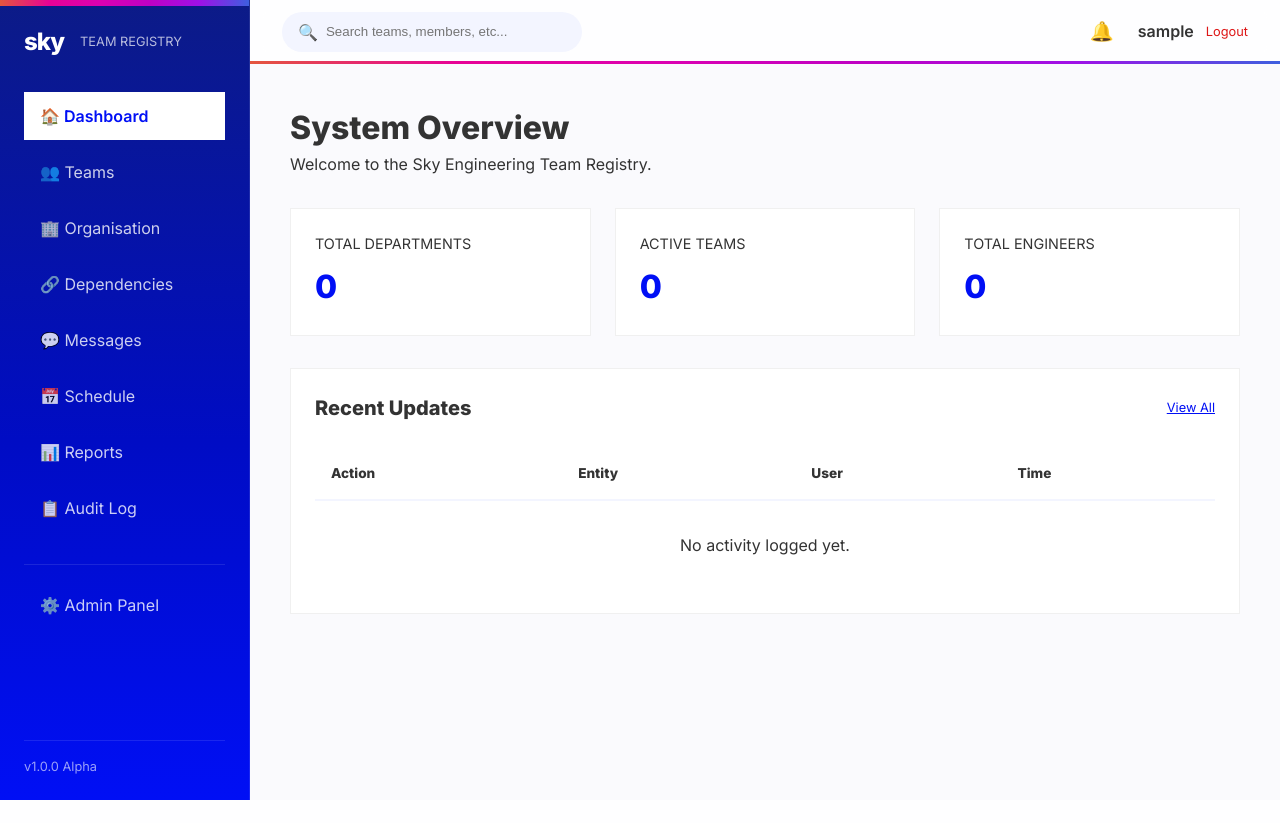
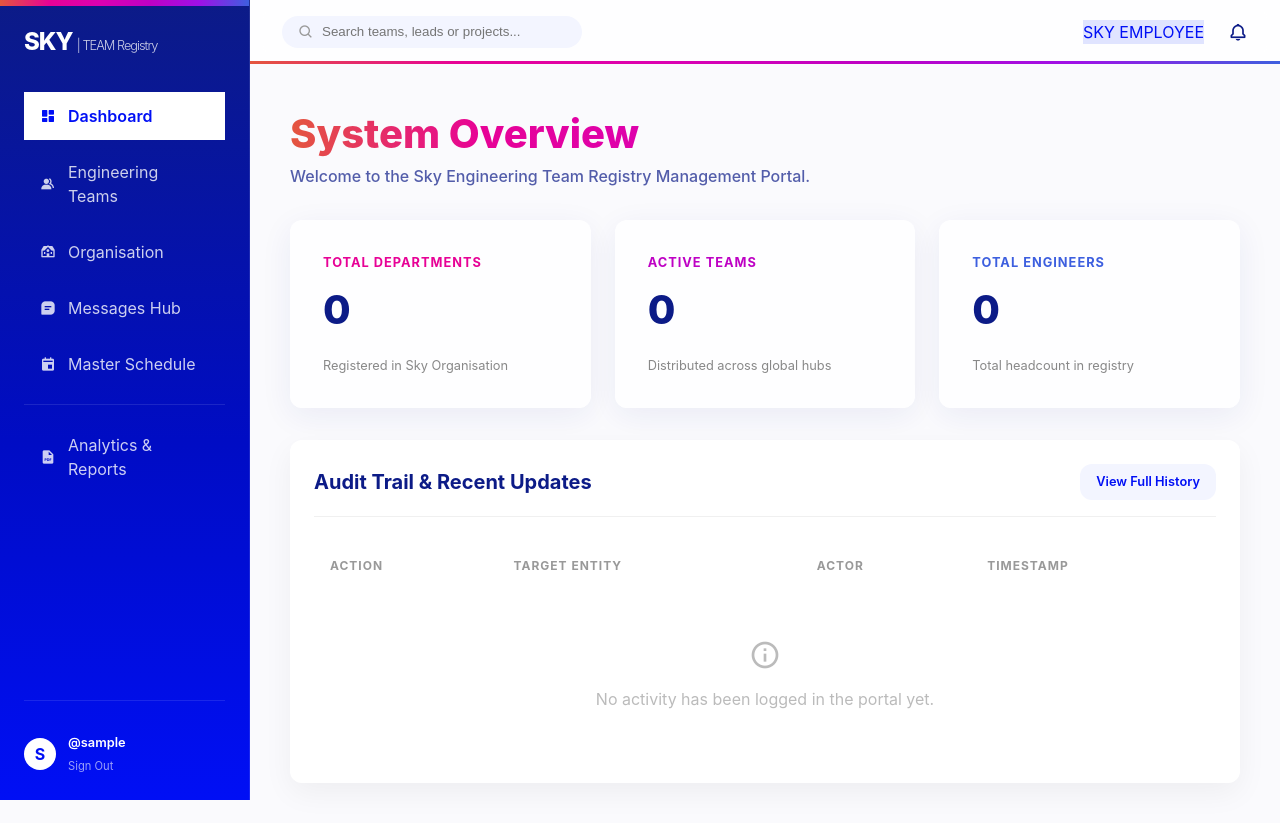
Before and after one commit to HussainBhatoo/Sky-Project, a Django app: page /dashboard/ in a window 1280 px wide. Before the commit the page ends 800 px from the top, so only its background shows below. Run offline with Django 5.2, Linux system fonts and the light colour scheme; the visitor is signed in with stand-in values (Sample User, id 1); data that the repository does not hold is empty.

Commit message:
feat: implement high-fidelity foundation, auth, and dashboard

```diff
--- a/accounts/urls.py
+++ b/accounts/urls.py
@@ -1,9 +1,9 @@
 from django.urls import path
-from django.contrib.auth import views as auth_views
-
-app_name = 'accounts'
+from .views import SkyLoginView, SkySignupView, logout_view
 
 urlpatterns = [
-    path('login/', auth_views.LoginView.as_view(template_name='accounts/login.html'), name='login'),
-    path('logout/', auth_views.LogoutView.as_view(), name='logout'),
+    # Auth Routes
+    path('login/', SkyLoginView.as_view(), name='login'),
+    path('signup/', SkySignupView.as_view(), name='signup'),
+    path('logout/', logout_view, name='logout'),
 ]
--- a/messages_app/urls.py
+++ b/messages_app/urls.py
@@ -3,4 +3,6 @@
 
 app_name = 'messages_app'
 
-urlpatterns = [path('inbox/', views.placeholder, name='inbox')]
+urlpatterns = [
+    path('', views.placeholder, name='inbox'),
+]
--- a/messages_app/views.py
+++ b/messages_app/views.py
@@ -1,5 +1,5 @@
 from django.shortcuts import render
-from django.http import HttpResponse
 
 def placeholder(request):
-    return render(request, 'base.html')
+    """Temporary placeholder for student modules"""
+    return render(request, 'placeholder.html', {'app_name': 'Communications Hub'})
--- a/organisation/urls.py
+++ b/organisation/urls.py
@@ -3,4 +3,6 @@
 
 app_name = 'organisation'
 
-urlpatterns = [path('departments/', views.placeholder, name='departments'), path('dependencies/', views.placeholder, name='dependencies')]
+urlpatterns = [
+    path('', views.placeholder, name='org_chart'),
+]
--- a/organisation/views.py
+++ b/organisation/views.py
@@ -1,5 +1,5 @@
 from django.shortcuts import render
-from django.http import HttpResponse
 
 def placeholder(request):
-    return render(request, 'base.html')
+    """Temporary placeholder for student modules"""
+    return render(request, 'placeholder.html', {'app_name': 'Organisation Structure'})
--- a/reports/urls.py
+++ b/reports/urls.py
@@ -3,4 +3,6 @@
 
 app_name = 'reports'
 
-urlpatterns = [path('', views.placeholder, name='reports_dashboard')]
+urlpatterns = [
+    path('', views.placeholder, name='reports_home'),
+]
--- a/reports/views.py
+++ b/reports/views.py
@@ -1,5 +1,5 @@
 from django.shortcuts import render
-from django.http import HttpResponse
 
 def placeholder(request):
-    return render(request, 'base.html')
+    """Temporary placeholder for student modules"""
+    return render(request, 'placeholder.html', {'app_name': 'Performance Reports'})
--- a/schedule/urls.py
+++ b/schedule/urls.py
@@ -3,4 +3,6 @@
 
 app_name = 'schedule'
 
-urlpatterns = [path('', views.placeholder, name='schedule_home')]
+urlpatterns = [
+    path('', views.placeholder, name='calendar'),
+]
--- a/schedule/views.py
+++ b/schedule/views.py
@@ -1,5 +1,5 @@
 from django.shortcuts import render
-from django.http import HttpResponse
 
 def placeholder(request):
-    return render(request, 'base.html')
+    """Temporary placeholder for student modules"""
+    return render(request, 'placeholder.html', {'app_name': 'Project Schedule'})
--- a/sky_registry/urls.py
+++ b/sky_registry/urls.py
@@ -1,5 +1,6 @@
 from django.contrib import admin
 from django.urls import path, include
+from django.views.generic import RedirectView
 
 urlpatterns = [
     path('admin/', admin.site.urls),
@@ -10,5 +11,5 @@
     path('messages/', include('messages_app.urls')),
     path('schedule/', include('schedule.urls')),
     path('reports/', include('reports.urls')),
-    path('', include('accounts.urls')), # Default to accounts (login/home)
+    path('', RedirectView.as_view(url='/dashboard/', permanent=True)), # Redirect root to dashboard
 ]
--- a/static/css/style.css
+++ b/static/css/style.css
@@ -210,20 +210,64 @@
 .card {
     background: white;
     padding: 1.5rem;
-    border-radius: var(--border-radius);
-    box-shadow: var(--shadow-sm);
-    border: 1px solid #f0f0f0;
+    border-radius: var(--radius);
+    box-shadow: 0 4px 6px -1px rgba(0, 0, 0, 0.1), 0 2px 4px -1px rgba(0, 0, 0, 0.06);
+    border: 1px solid rgba(0, 0, 0, 0.05);
     transition: transform 0.2s ease, box-shadow 0.2s ease;
 }
 
+.glass-card {
+    background: rgba(255, 255, 255, 0.7);
+    backdrop-filter: blur(12px);
+    -webkit-backdrop-filter: blur(12px);
+    border: 1px solid rgba(255, 255, 255, 0.3);
+    border-radius: var(--radius);
+    padding: 2rem;
+    box-shadow: 0 8px 32px 0 rgba(31, 38, 135, 0.07);
+}
+
 .card:hover {
-    transform: translateY(-2px);
-    box-shadow: var(--shadow-md);
+    transform: translateY(-4px);
+    box-shadow: 0 10px 15px -3px rgba(0, 0, 0, 0.1), 0 4px 6px -2px rgba(0, 0, 0, 0.05);
+}
+
+.spectrum-text {
+    background: var(--sky-spectrum);
+    background-clip: text;
+    -webkit-background-clip: text;
+    -webkit-text-fill-color: transparent;
+    font-weight: 800;
+}
+
+/* Forms */
+.form-group {
+    margin-bottom: 1.5rem;
+}
+
+.form-group label {
+    display: block;
+    margin-bottom: 0.5rem;
+    font-weight: 600;
+    color: var(--header-blue);
+}
+
+.form-control {
+    width: 100%;
+    padding: 0.75rem 1rem;
+    border-radius: var(--radius);
+    border: 1px solid #ddd;
+    outline: none;
+    transition: border-color 0.2s, box-shadow 0.2s;
+}
+
+.form-control:focus {
+    border-color: var(--spectrum-2);
+    box-shadow: 0 0 0 3px rgba(231, 2, 150, 0.1);
 }
 
 .btn {
     padding: 0.75rem 1.5rem;
-    border-radius: var(--border-radius);
+    border-radius: var(--radius);
     font-weight: 600;
     cursor: pointer;
     transition: all 0.2s;
@@ -236,12 +280,14 @@
 }
 
 .btn-primary {
-    background-color: var(--primary);
+    background: var(--sky-spectrum);
     color: white;
+    box-shadow: 0 4px 14px 0 rgba(231, 2, 150, 0.3);
 }
 
 .btn-primary:hover {
-    background-color: var(--primary-dark);
+    opacity: 0.9;
+    transform: scale(1.02);
 }
 
 .badge {
@@ -265,6 +311,7 @@
 /* Utils */
 .mb-2 { margin-bottom: 2rem; }
 .text-center { text-align: center; }
+.mt-1 { margin-top: 1rem; }
 
 /* Micro-animations */
 @keyframes fadeIn {
--- a/teams/urls.py
+++ b/teams/urls.py
@@ -3,4 +3,6 @@
 
 app_name = 'teams'
 
-urlpatterns = [path('', views.placeholder, name='teams_list')]
+urlpatterns = [
+    path('', views.placeholder, name='team_list'),
+]
--- a/teams/views.py
+++ b/teams/views.py
@@ -1,5 +1,5 @@
 from django.shortcuts import render
-from django.http import HttpResponse
 
 def placeholder(request):
-    return render(request, 'base.html')
+    """Temporary placeholder for student modules"""
+    return render(request, 'placeholder.html', {'app_name': 'Teams Management'})
--- a/templates/base.html
+++ b/templates/base.html
@@ -4,123 +4,116 @@
 <head>
     <meta charset="UTF-8">
     <meta name="viewport" content="width=device-width, initial-scale=1.0">
-    <title>{% block title %}Sky Engineering Team Registry{% endblock %}</title>
-    <!-- Google Fonts -->
-    <link href="https://fonts.googleapis.com/css2?family=Inter:wght@400;600;800&display=swap" rel="stylesheet">
-    <!-- Main Style -->
+    <title>{% block title %}Sky Engineering Registry{% endblock %}</title>
+
+    <!-- 🧬 Global Design System -->
     <link rel="stylesheet" href="{% static 'css/style.css' %}">
-    {% block extra_css %}{% endblock %}
+
+    <!-- 📦 Boxicons for modern iconography -->
+    <link href='https://unpkg.com/boxicons@2.1.4/css/boxicons.min.css' rel='stylesheet'>
+
+    {% block extra_head %}{% endblock %}
 </head>
 <body>
+
     <div class="app-container">
-        <!-- Sidebar Navigation (Section 11.4) -->
-        <aside class="sidebar">
+        <!-- 🧭 Sidebar Navigation (Inherited by all 5 apps) -->
+        <nav class="sidebar">
             <div class="sidebar-header">
-                <span class="sky-logo">sky</span>
-                <span style="font-size: 0.8rem; opacity: 0.7;">TEAM REGISTRY</span>
+                <div class="sky-logo">SKY <span style="font-weight: 300; font-size: 0.8rem; opacity: 0.8;">| TEAM Registry</span></div>
             </div>
 
-            <nav class="nav-links">
-                <div class="nav-item">
+            <ul class="nav-links">
+                <!-- 1. General Dashboard -->
+                <li class="nav-item">
                     <a href="{% url 'core:dashboard' %}" class="nav-link {% if request.resolver_match.url_name == 'dashboard' %}active{% endif %}">
-                        🏠 Dashboard
+                        <i class='bx bxs-dashboard'></i> Dashboard
                     </a>
+                </li>
+
+                <!-- 2. Student 1: Teams (Riagul) -->
+                <li class="nav-item">
+                    <a href="{% url 'teams:team_list' %}" class="nav-link {% if 'teams' in request.path %}active{% endif %}">
+                        <i class='bx bxs-group'></i> Engineering Teams
+                    </a>
+                </li>
+
+                <!-- 3. Student 2: Organisation (Lucas) -->
+                <li class="nav-item">
+                    <a href="{% url 'organisation:org_chart' %}" class="nav-link {% if 'organisation' in request.path %}active{% endif %}">
+                        <i class='bx bxs-institution' ></i> Organisation
+                    </a>
+                </li>
+
+                <!-- 4. Student 3: Messages (Suliman) -->
+                <li class="nav-item">
+                    <a href="{% url 'messages_app:inbox' %}" class="nav-link {% if 'messages' in request.path %}active{% endif %}">
+                        <i class='bx bxs-message-square-detail' ></i> Messages Hub
+                    </a>
+                </li>
+
+                <!-- 5. Student 4: Schedule (Maurya) -->
+                <li class="nav-item">
+                    <a href="{% url 'schedule:calendar' %}" class="nav-link {% if 'schedule' in request.path %}active{% endif %}">
+                        <i class='bx bxs-calendar-event' ></i> Master Schedule
+                    </a>
+                </li>
+
+                <li class="nav-divider" style="height: 1px; background: rgba(255,255,255,0.1); margin: 1rem 0;"></li>
+
+                <!-- 6. Student 5: Reports (Hussain) -->
+                <li class="nav-item">
+                    <a href="{% url 'reports:reports_home' %}" class="nav-link {% if 'reports' in request.path %}active{% endif %}">
+                        <i class='bx bxs-file-pdf' ></i> Analytics & Reports
+                    </a>
+                </li>
+            </ul>
+
+            <!-- 👤 User Footer -->
+            <div class="sidebar-footer" style="padding-top: 2rem; border-top: 1px solid rgba(255,255,255,0.1);">
+                <div style="display: flex; align-items: center; gap: 0.75rem;">
+                    <div style="width: 32px; height: 32px; background: white; color: var(--primary); border-radius: 50%; display: flex; align-items: center; justify-content: center; font-weight: bold;">
+                        {{ user.username|slice:":1"|upper }}
+                    </div>
+                    <div>
+                        <p style="font-size: 0.8rem; font-weight: 600;">@{{ user.username }}</p>
+                        <a href="{% url 'logout' %}" style="font-size: 0.7rem; color: rgba(255,255,255,0.6); text-decoration: none;">Sign Out</a>
+                    </div>
                 </div>
-                <div class="nav-item">
-                    <a href="{% url 'teams:teams_list' %}" class="nav-link {% if 'teams' in request.path %}active{% endif %}">
-                        👥 Teams
-                    </a>
-                </div>
-                <div class="nav-item">
-                    <a href="{% url 'organisation:departments' %}" class="nav-link {% if 'organisation' in request.path and 'dependencies' not in request.path %}active{% endif %}">
-                        🏢 Organisation
-                    </a>
-                </div>
-                <div class="nav-item">
-                    <a href="{% url 'organisation:dependencies' %}" class="nav-link {% if 'dependencies' in request.path %}active{% endif %}">
-                        🔗 Dependencies
-                    </a>
-                </div>
-                <div class="nav-item">
-                    <a href="{% url 'messages_app:inbox' %}" class="nav-link {% if 'messages' in request.path %}active{% endif %}">
-                        💬 Messages
-                    </a>
-                </div>
-                <div class="nav-item">
-                    <a href="{% url 'schedule:schedule_home' %}" class="nav-link {% if 'schedule' in request.path %}active{% endif %}">
-                        📅 Schedule
-                    </a>
-                </div>
-                <div class="nav-item">
-                    <a href="{% url 'reports:reports_dashboard' %}" class="nav-link {% if 'reports' in request.path %}active{% endif %}">
-                        📊 Reports
-                    </a>
-                </div>
-                <div class="nav-item">
-                    <a href="{% url 'core:audit_log' %}" class="nav-link {% if 'audit-log' in request.path %}active{% endif %}">
-                        📋 Audit Log
-                    </a>
-                </div>
+            </div>
+        </nav>
 
-                {% if user.is_superuser %}
-                <div class="nav-item" style="margin-top: 2rem; border-top: 1px solid rgba(255,255,255,0.1); padding-top: 1rem;">
-                    <a href="/admin/" class="nav-link">
-                        ⚙️ Admin Panel
-                    </a>
-                </div>
-                {% endif %}
-            </nav>
-
-            <div class="sidebar-footer" style="margin-top: auto; padding-top: 1rem; border-top: 1px solid rgba(255,255,255,0.1);">
-                <div style="font-size: 0.8rem; opacity: 0.6;">v1.0.0 Alpha</div>
-            </div>
-        </aside>
-
-        <!-- Main Wrapper -->
+        <!-- 🖥️ Main Viewport -->
         <div class="main-wrapper">
-            <!-- Top Navbar -->
+            <!-- 🔍 Top Utility Bar -->
             <header class="top-navbar">
                 <div class="search-bar">
-                    <span>🔍</span>
-                    <input type="text" placeholder="Search teams, members, etc...">
+                    <i class='bx bx-search' style="color: #999;"></i>
+                    <input type="text" placeholder="Search teams, leads or projects...">
                 </div>
 
                 <div class="user-nav">
-                    <div class="notifications">
-                        <span style="font-size: 1.2rem; cursor: pointer;">🔔</span>
-                    </div>
-                    {% if user.is_authenticated %}
-                    <div class="profile" style="display: flex; align-items: center; gap: 0.75rem;">
-                        <span style="font-weight: 600;">{{ user.username }}</span>
-                        <a href="{% url 'accounts:logout' %}" style="text-decoration: none; font-size: 0.8rem; color: var(--error);">Logout</a>
-                    </div>
-                    {% else %}
-                    <div class="auth-links">
-                        <a href="{% url 'accounts:login' %}" style="text-decoration: none; color: var(--primary); font-weight: 600;">Login</a>
-                    </div>
-                    {% endif %}
+                    <div class="badge-blue">SKY EMPLOYEE</div>
+                    <i class='bx bx-bell' style="font-size: 1.25rem; color: var(--header-blue); cursor: pointer;"></i>
                 </div>
             </header>
 
-            <!-- Main Content Area -->
+            <!-- 📍 Page Content -->
             <main class="content-area animate-fade">
-                {% if messages %}
-                    {% for message in messages %}
-                        <div class="alert alert-{{ message.tags }}" style="padding: 1rem; border-radius: var(--border-radius); margin-bottom: 2rem; background: var(--surface-strong); border-left: 4px solid var(--primary);">
-                            {{ message }}
-                        </div>
-                    {% endfor %}
-                {% endif %}
-
                 {% block content %}
-                <!-- Child templates will fill this -->
+                <!-- Student app content goes here -->
                 {% endblock %}
             </main>
         </div>
     </div>
 
-    <!-- Scripts -->
-    <script src="{% static 'js/main.js' %}"></script>
+    <!-- 💡 Shared Scripts -->
+    <script>
+        // Simple logic to maintain the UI feel
+        document.addEventListener('DOMContentLoaded', function() {
+            console.log("Sky Engineering Hub Loaded");
+        });
+    </script>
     {% block extra_js %}{% endblock %}
 </body>
 </html>
--- a/templates/dashboard.html
+++ b/templates/dashboard.html
@@ -3,57 +3,78 @@
 {% block title %}Dashboard | Sky Registry{% endblock %}
 
 {% block content %}
-<div class="dashboard-header mb-2">
-    <h1>System Overview</h1>
-    <p class="text-muted">Welcome to the Sky Engineering Team Registry.</p>
+<!-- 🏆 Dashboard Hero Section -->
+<div class="dashboard-header mb-2 animate-fade">
+    <h1 class="spectrum-text" style="font-size: 2.5rem;">System Overview</h1>
+    <p style="color: var(--header-blue); opacity: 0.7; font-weight: 500;">Welcome to the Sky Engineering Team Registry Management Portal.</p>
 </div>
 
+<!-- 📊 Dynamic Summary Cards -->
 <div class="grid-dashboard mb-2">
-    <div class="card">
-        <div style="font-size: 0.9rem; color: var(--text-muted); margin-bottom: 0.5rem;">TOTAL DEPARTMENTS</div>
-        <div style="font-size: 2rem; font-weight: 800; color: var(--primary);">{{ total_depts }}</div>
+    <div class="glass-card animate-fade" style="animation-delay: 0.1s;">
+        <div style="font-size: 0.8rem; font-weight: 700; color: var(--spectrum-2); margin-bottom: 0.5rem; letter-spacing: 1px;">TOTAL DEPARTMENTS</div>
+        <div style="font-size: 2.5rem; font-weight: 800; color: var(--header-blue);">{{ total_depts }}</div>
+        <div style="margin-top: 1rem; font-size: 0.8rem; color: #888;">Registered in Sky Organisation</div>
     </div>
-    <div class="card">
-        <div style="font-size: 0.9rem; color: var(--text-muted); margin-bottom: 0.5rem;">ACTIVE TEAMS</div>
-        <div style="font-size: 2rem; font-weight: 800; color: var(--primary);">{{ total_teams }}</div>
+
+    <div class="glass-card animate-fade" style="animation-delay: 0.2s;">
+        <div style="font-size: 0.8rem; font-weight: 700; color: var(--spectrum-4); margin-bottom: 0.5rem; letter-spacing: 1px;">ACTIVE TEAMS</div>
+        <div style="font-size: 2.5rem; font-weight: 800; color: var(--header-blue);">{{ total_teams }}</div>
+        <div style="margin-top: 1rem; font-size: 0.8rem; color: #888;">Distributed across global hubs</div>
     </div>
-    <div class="card">
-        <div style="font-size: 0.9rem; color: var(--text-muted); margin-bottom: 0.5rem;">TOTAL ENGINEERS</div>
-        <div style="font-size: 2rem; font-weight: 800; color: var(--primary);">{{ total_members }}</div>
+
+    <div class="glass-card animate-fade" style="animation-delay: 0.3s;">
+        <div style="font-size: 0.8rem; font-weight: 700; color: var(--spectrum-6); margin-bottom: 0.5rem; letter-spacing: 1px;">TOTAL ENGINEERS</div>
+        <div style="font-size: 2.5rem; font-weight: 800; color: var(--header-blue);">{{ total_members }}</div>
+        <div style="margin-top: 1rem; font-size: 0.8rem; color: #888;">Total headcount in registry</div>
     </div>
 </div>
 
-<div class="row">
-    <div class="card" style="width: 100%;">
-        <div class="card-header" style="margin-bottom: 1.5rem; display: flex; justify-content: space-between; align-items: center;">
-            <h2 style="font-size: 1.25rem;">Recent Updates</h2>
-            <a href="{% url 'core:audit_log' %}" style="font-size: 0.8rem; color: var(--primary);">View All</a>
+<!-- 📜 Recent Activity Section -->
+<div class="row animate-fade" style="animation-delay: 0.4s;">
+    <div class="card" style="width: 100%; border: none; box-shadow: 0 10px 30px rgba(0,0,0,0.05);">
+        <div class="card-header" style="margin-bottom: 1.5rem; display: flex; justify-content: space-between; align-items: center; border-bottom: 1px solid #f0f0f0; padding-bottom: 1rem;">
+            <h2 style="font-size: 1.25rem; color: var(--header-blue);">Audit Trail & Recent Updates</h2>
+            <a href="{% url 'audit_log' %}" class="btn" style="padding: 0.5rem 1rem; font-size: 0.8rem; background: var(--surface-strong); color: var(--primary);">View Full History</a>
         </div>
 
         <table style="width: 100%; border-collapse: collapse;">
             <thead>
-                <tr style="text-align: left; border-bottom: 2px solid var(--surface-strong); color: var(--text-muted); font-size: 0.85rem;">
+                <tr style="text-align: left; color: #999; font-size: 0.75rem; text-transform: uppercase; letter-spacing: 1px;">
                     <th style="padding: 1rem;">Action</th>
-                    <th style="padding: 1rem;">Entity</th>
-                    <th style="padding: 1rem;">User</th>
-                    <th style="padding: 1rem;">Time</th>
+                    <th style="padding: 1rem;">Target Entity</th>
+                    <th style="padding: 1rem;">Actor</th>
+                    <th style="padding: 1rem;">Timestamp</th>
                 </tr>
             </thead>
             <tbody>
                 {% for log in recent_updates %}
-                <tr style="border-bottom: 1px solid var(--surface-strong);">
+                <tr style="border-bottom: 1px solid #f9f9f9; transition: background 0.2s;">
                     <td style="padding: 1rem;">
                         <span class="badge {% if log.action_type == 'CREATE' %}badge-green{% elif log.action_type == 'DELETE' %}badge-red{% else %}badge-blue{% endif %}">
                             {{ log.action_type }}
                         </span>
                     </td>
-                    <td style="padding: 1rem;">{{ log.entity_type }} (ID: {{ log.entity_id }})</td>
-                    <td style="padding: 1rem;">{{ log.actor_user.username }}</td>
-                    <td style="padding: 1rem; font-size: 0.85rem; color: var(--text-muted);">{{ log.action_changed_at|date:"D, d M H:i" }}</td>
+                    <td style="padding: 1rem;">
+                        <span style="font-weight: 600; color: #444;">{{ log.entity_type }}</span>
+                        <span style="font-size: 0.8rem; color: #aaa;"> (ID: {{ log.entity_id }})</span>
+                    </td>
+                    <td style="padding: 1rem; color: #666;">
+                        <div style="display: flex; align-items: center; gap: 0.5rem;">
+                            <div style="width: 24px; height: 24px; background: var(--surface-strong); border-radius: 50%; display: flex; align-items: center; justify-content: center; font-size: 0.7rem; font-weight: bold; color: var(--primary);">
+                                {{ log.actor_user.username|slice:":1"|upper }}
+                            </div>
+                            @{{ log.actor_user.username }}
+                        </div>
+                    </td>
+                    <td style="padding: 1rem; font-size: 0.85rem; color: #999;">{{ log.action_changed_at|date:"D, d M H:i" }}</td>
                 </tr>
                 {% empty %}
                 <tr>
-                    <td colspan="4" style="padding: 2rem; text-align: center; color: var(--text-muted);">No activity logged yet.</td>
+                    <td colspan="4" style="padding: 3rem; text-align: center; color: #bbb;">
+                        <i class='bx bx-info-circle' style="font-size: 2rem; display: block; margin-bottom: 1rem;"></i>
+                        No activity has been logged in the portal yet.
+                    </td>
                 </tr>
                 {% endfor %}
             </tbody>
```
Also changed, not shown: accounts/views.py (+29 -2 lines), templates/placeholder.html (added, +24 -0 lines), templates/registration/login.html (added, +79 -0 lines), templates/registration/signup.html (added, +86 -0 lines).
